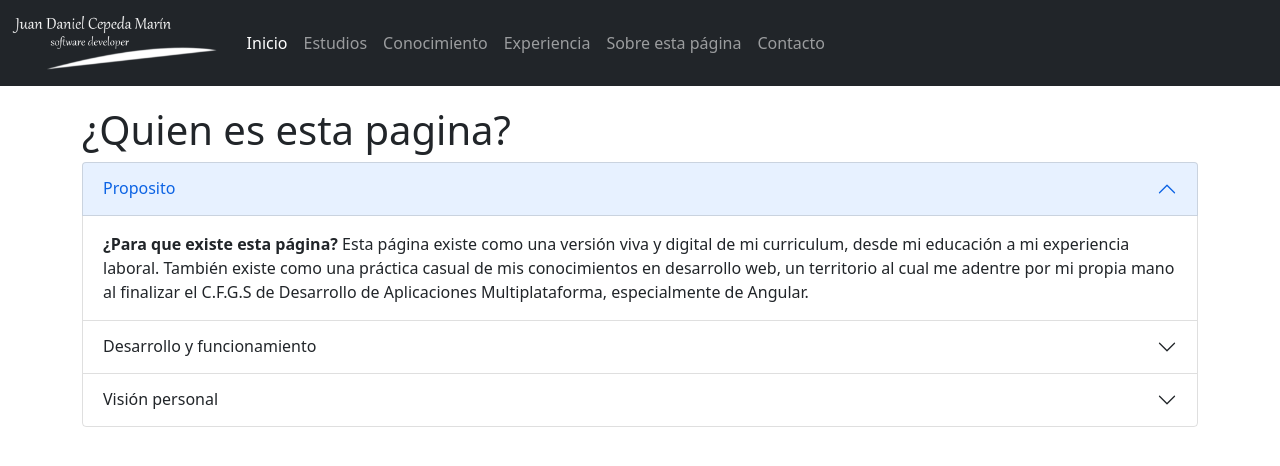
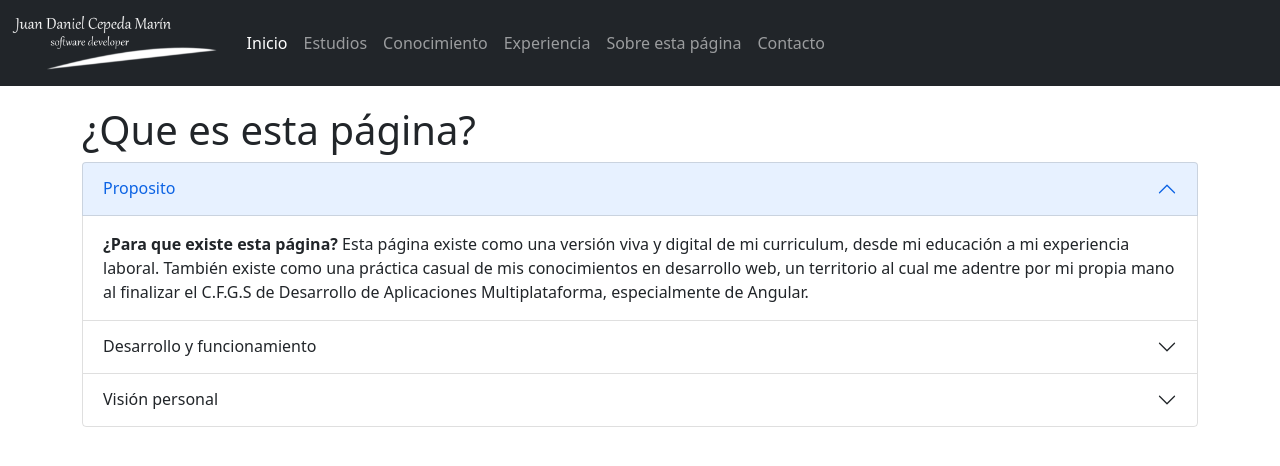
Before and after one commit to jdanielc/daniel-pagina-presentacion, an Angular app: page /about in a window 1280 px wide. Shown: the top 466 px of the page. Built offline with nearby package versions, Linux system fonts and the light colour scheme.

Commit message:
Update about.component.html
Se actualiza ligera falta de ortografía.

```diff
--- a/src/app/components/about/about.component.html
+++ b/src/app/components/about/about.component.html
@@ -1,4 +1,4 @@
-<h1 class="animated fadeIn fast">¿Quien es esta pagina?</h1>
+<h1 class="animated fadeIn fast">¿Que es esta página?</h1>
 <div class="accordion animated fadeIn" [ngStyle]="{accordionHeader: 'red'}" id="accordionExample">
     <div class="accordion-item">
         <h2 class="accordion-header" id="headingOne">
```
